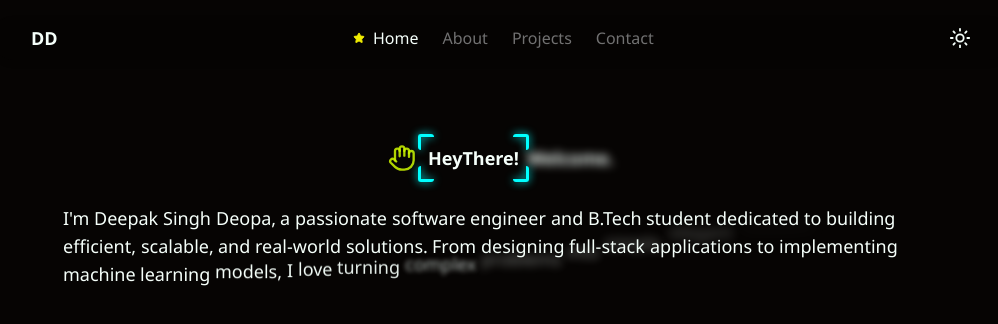
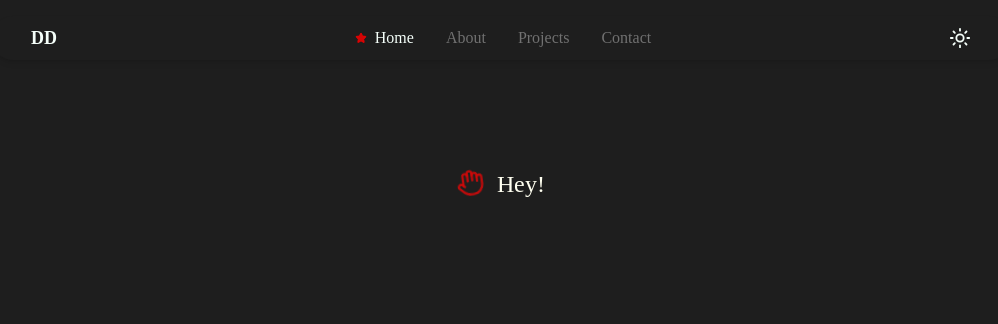
Before and after one commit to DeepakSingh0027/Deepak-Singh-Deopa-Portfolio, a React (Vite) app: page / in a window 1280 px wide. Shown: the top 324 px of the page, without its empty margins (139-1137 px from the left). Built offline with nearby package versions, Linux system fonts and the light colour scheme.

Commit message:
UI design Changes

```diff
--- a/src/Context/themeContext.jsx
+++ b/src/Context/themeContext.jsx
@@ -12,7 +12,7 @@ export const ThemeProvider = ({ children }) => {
   const toggleTheme = () => {
     setTheme(theme === "light" ? "dark" : "light");
     if (theme === "light") {
-      document.body.style = "background-color:#060403";
+      document.body.style = "background-color:#1e1e1e";
     } else {
       document.body.style = "background-color:#f5fffa";
     }
--- a/src/Pages/Home/home.css
+++ b/src/Pages/Home/home.css
@@ -1,28 +1,31 @@
 .animate-wave {
   display: inline-block;
-  animation: wave 0.6s ease-in-out 3, pause 5s steps(1, end) infinite;
+  animation-name: wave;
+  animation-duration: 2.5s;
+  animation-iteration-count: infinite;
+  transform-origin: 70% 70%;
 }
 
 @keyframes wave {
   0% {
     transform: rotate(0deg);
   }
-  25% {
-    transform: rotate(-20deg);
+  10% {
+    transform: rotate(14deg);
+  }
+  20% {
+    transform: rotate(-8deg);
+  }
+  30% {
+    transform: rotate(14deg);
+  }
+  40% {
+    transform: rotate(-8deg);
   }
   50% {
-    transform: rotate(0deg);
+    transform: rotate(10deg);
   }
-  75% {
-    transform: rotate(20deg);
-  }
-  100% {
-    transform: rotate(0deg);
-  }
-}
-
-@keyframes pause {
-  0% {
+  60% {
     transform: rotate(0deg);
   }
   100% {
@@ -30,8 +33,37 @@
   }
 }
 
-/* Ensuring proper timing */
-.animate-wave {
-  animation-delay: 0s, 1.8s; /* 1.8s (0.6s * 3 waves) */
-  animation-iteration-count: 3, infinite;
+.animate-thumb {
+  display: inline-block;
+  animation-name: wave2;
+  animation-duration: 2.5s;
+  animation-iteration-count: infinite;
+  transform-origin: -30% 30%;
 }
+
+@keyframes wave2 {
+  0% {
+    transform: rotate(0deg);
+  }
+  10% {
+    transform: rotate(-14deg);
+  }
+  20% {
+    transform: rotate(+8deg);
+  }
+  30% {
+    transform: rotate(-14deg);
+  }
+  40% {
+    transform: rotate(8deg);
+  }
+  50% {
+    transform: rotate(-10deg);
+  }
+  60% {
+    transform: rotate(0deg);
+  }
+  100% {
+    transform: rotate(0deg);
+  }
+}
--- a/src/Pages/Home/home.jsx
+++ b/src/Pages/Home/home.jsx
@@ -11,49 +11,53 @@ const Home = () => {
   const sayHello = () => {
     setHello(!isHello);
   };
+  const handleAnimationComplete = () => {
+    console.log("Animation completed!");
+  };
   useEffect(() => {
     setPos("home");
   }, []);
   return (
-    <div className="mt-36 px-10">
+    <div className="mt-42 px-10">
       <div>
         <div>
           <div className="flex space-x-3 justify-center">
             {isHello ? (
-              <ThumbsUp
-                onClick={sayHello}
-                className="cursor-pointer w-7 h-7 text-green-500"
-              />
+              <ThumbsUp className="cursor-pointer w-7 h-7 text-green-500 animate-thumb" />
             ) : (
               <Hand
                 onClick={sayHello}
                 className={`cursor-pointer w-7 h-7 ${
-                  theme === "light" ? "text-[#ff67cf]" : "text-[#c8f000e0]"
+                  theme === "light" ? "text-[#05b9e6e8]" : "text-[#d30808e0]"
                 } animate-wave`}
               />
             )}
-
-            <TrueFocus
-              sentence="HeyThere! Welcome."
-              manualMode={true}
-              blurAmount={5}
-              borderColor={`${theme === "light" ? "purple" : "cyan"}`}
-              animationDuration={2}
-              pauseBetweenAnimations={1}
-            />
+            {isHello ? (
+              <BlurText
+                text="Welcome."
+                delay={60}
+                animateBy="words"
+                direction="top"
+                onAnimationComplete={handleAnimationComplete}
+                className={`${
+                  theme === "light" ? "text-[#2e2e2e]" : "text-[#FFFFF0]"
+                } text-2xl mb-8 `}
+              />
+            ) : (
+              <BlurText
+                text="Hey!"
+                delay={60}
+                animateBy="letters"
+                direction="top"
+                onAnimationComplete={handleAnimationComplete}
+                className={`${
+                  theme === "light" ? "text-[#2e2e2e]" : "text-[#FFFFF0]"
+                } text-2xl mb-8`}
+              />
+            )}
           </div>
-          <div className="flex justify-center ">
-            <BlurText
-              text="I'm Deepak Singh Deopa, a passionate software engineer and B.Tech student dedicated to building efficient, scalable, and real-world solutions. From designing full-stack applications to implementing machine learning models, I love turning complex problems into simple, elegant solutions."
-              delay={150}
-              animateBy="words"
-              direction="top"
-              onAnimationComplete={null}
-              className={`text-[${
-                theme === "light" ? "#060403" : "#f5fffa"
-              }] text-lg py-8 px-8`}
-            />
-          </div>
+          <div className="flex space-x-3 justify-center"></div>
+          <div className="flex justify-center "></div>
 
           <div className="text-[#f5fffa]"></div>
         </div>
--- a/src/header/header.jsx
+++ b/src/header/header.jsx
@@ -25,7 +25,7 @@ const Header = () => {
   return (
     <div
       className={`fixed top-4 left-1/2 -translate-x-1/2 z-50  ${
-        theme === "light" ? "bg-[#f5fffa]/70" : "bg-[#060403]/70"
+        theme === "light" ? "bg-[#f5fffa]/70" : "bg-[#1e1e1e]/70"
       } rounded-3xl flex items-center p-2 transition-all duration-300 ${
         isScrolled ? "w-[300px] px-4" : "w-[calc(100vw-260px)] px-10 shadow-md"
       }`}
@@ -44,12 +44,12 @@ const Header = () => {
       </Link>
 
       {/* Center Links */}
-      <div className="flex-grow flex justify-center space-x-6 transition-all duration-300">
+      <div className="flex-grow flex justify-center space-x-8 transition-all duration-300">
         <Link className="flex items-center space-x-2">
           {position === "home" && (
             <Star
               className={`w-3 h-3 fill-current ${
-                theme === "dark" ? "text-[#f0ec02]" : "text-[#060403]"
+                theme === "dark" ? "text-[#f00202dc]" : "text-[#05b9e6e8]"
               }`}
             />
           )}
@@ -67,7 +67,7 @@ const Header = () => {
                   : `${
                       position === "home" ? "text-[#060403]" : "text-[#2e2e2e]"
                     } hover:text-teal-600 bg-[linear-gradient(120deg,rgb(255,0,0)_40%,rgba(223,206,15,0.8)_50%,rgba(0,255,4,0.953)_60%)]`
-              }`}
+              } `}
           />
         </Link>
         <Link className="flex items-center space-x-2">
--- a/src/index.css
+++ b/src/index.css
@@ -2,6 +2,6 @@
 body {
   margin-left: 130px;
   margin-right: 130px;
-  background-color: #060403;
-  font-family: "Segoe UI", Tahoma, Geneva, Verdana, sans-serif;
+  background-color: #1e1e1e;
+  font-family: poppins;
 }
```
